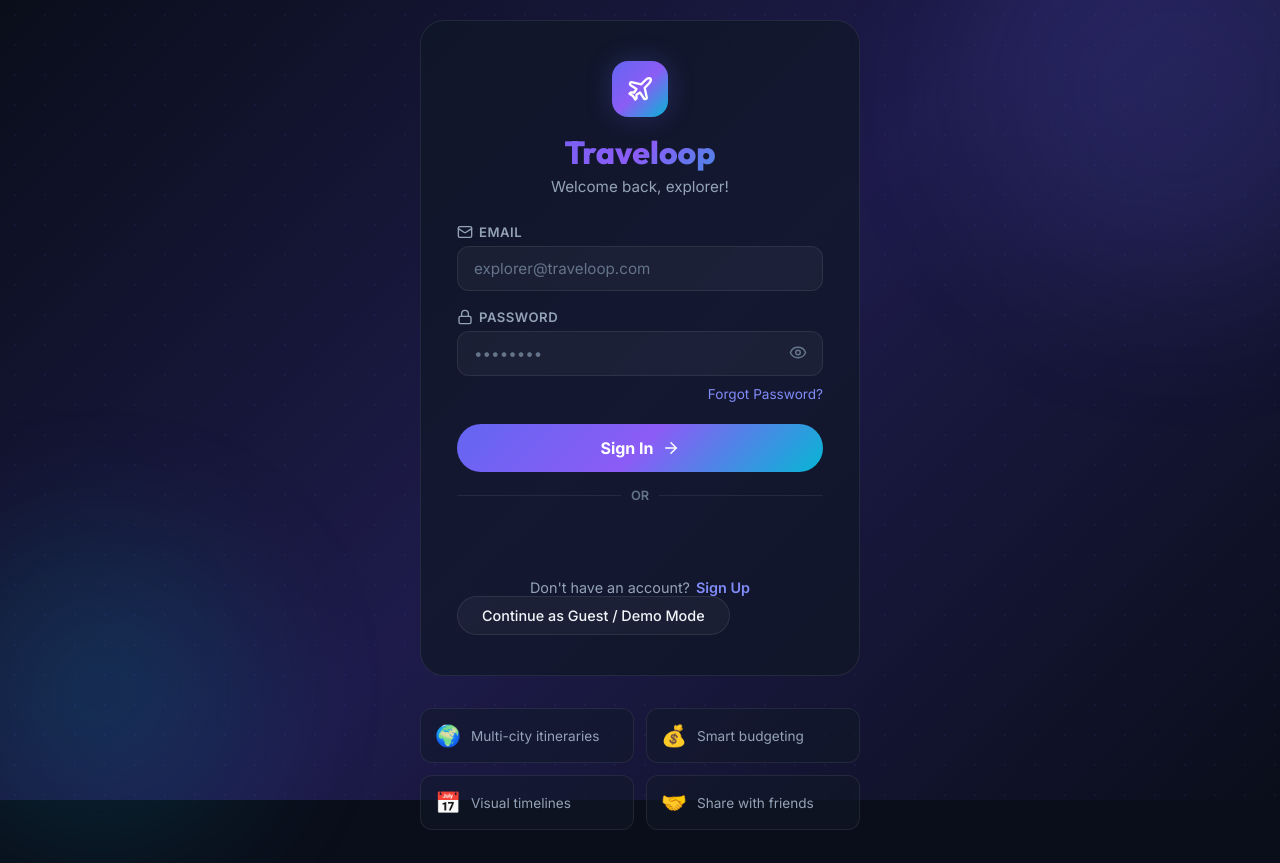
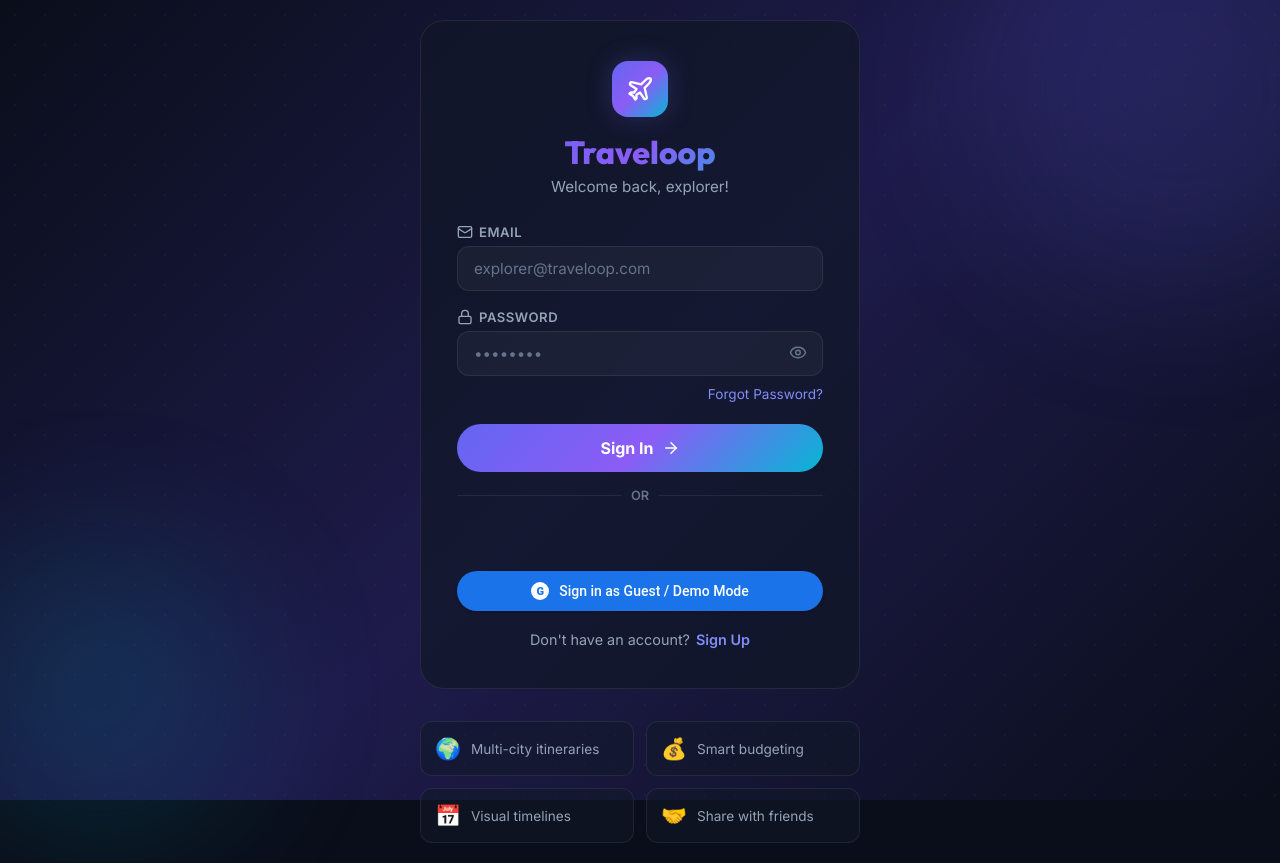
Before and after one commit to kushpatel2601/Traveloop, a React (Vite) app: page / in a window 1280 px wide. Built offline with nearby package versions, Linux system fonts and the light colour scheme.

Commit message:
UI: Integrated Guest Login with Google-style button for hackathon backup

```diff
--- a/src/pages/Auth.css
+++ b/src/pages/Auth.css
@@ -134,9 +134,46 @@
 }
 .google-auth-wrapper {
   display: flex;
+  flex-direction: column;
+  align-items: center;
+  gap: 12px;
+  width: 100%;
+}
+.google-style-btn {
+  width: 100%;
+  max-width: 400px;
+  height: 40px;
+  border-radius: 20px;
+  background: #1a73e8;
+  color: white;
+  display: flex;
+  align-items: center;
   justify-content: center;
-  margin-bottom: 8px;
+  gap: 10px;
+  font-family: 'Roboto', arial, sans-serif;
+  font-weight: 500;
+  font-size: 14px;
+  border: none;
+  cursor: pointer;
+  transition: background 0.2s;
+  box-shadow: 0 1px 3px rgba(0,0,0,0.2);
 }
+.google-style-btn:hover {
+  background: #1765cc;
+}
+.google-style-btn .btn-icon {
+  background: white;
+  border-radius: 50%;
+  width: 18px;
+  height: 18px;
+  display: flex;
+  align-items: center;
+  justify-content: center;
+  color: #1a73e8;
+  font-weight: 800;
+  font-size: 11px;
+}
+
 .auth-features {
   display: grid;
   grid-template-columns: repeat(2, 1fr);
--- a/src/pages/AuthPage.jsx
+++ b/src/pages/AuthPage.jsx
@@ -123,23 +123,22 @@ export default function AuthPage() {
               useOneTap
               theme="filled_blue"
               shape="pill"
+              width="400"
             />
+            <button className="google-style-btn" onClick={() => {
+              const guestUser = { name: 'Hackathon Judge', email: 'judge@odoo.com', avatar: '👨‍⚖️', joinedAt: new Date().toISOString() };
+              dispatch({ type: 'LOGIN', payload: guestUser });
+              navigate('/dashboard');
+            }}>
+              <span className="btn-icon">G</span>
+              Sign in as Guest / Demo Mode
+            </button>
           </div>
 
           <div className="auth-switch">
             {isLogin ? "Don't have an account?" : 'Already have an account?'}
             <button onClick={() => { setIsLogin(!isLogin); setError(''); }} id="auth-switch-btn">
               {isLogin ? 'Sign Up' : 'Sign In'}
-            </button>
-          </div>
-
-          <div className="auth-guest-access mt-6">
-            <button className="btn-secondary w-full" onClick={() => {
-              const guestUser = { name: 'Hackathon Judge', email: 'judge@odoo.com', avatar: '👨‍⚖️', joinedAt: new Date().toISOString() };
-              dispatch({ type: 'LOGIN', payload: guestUser });
-              navigate('/dashboard');
-            }}>
-              Continue as Guest / Demo Mode
             </button>
           </div>
         </div>
```
